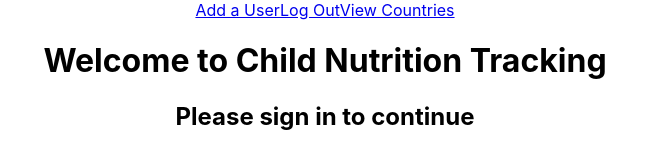
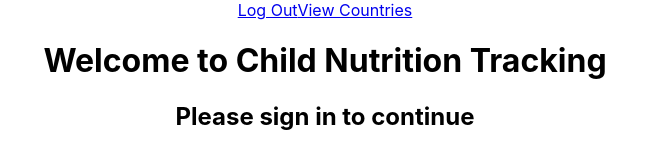
Before and after one commit to interntl-child-nutr-status/intl-chld-nutr-FE, a React (Create React App) app in the folder cnr-front/: page / in a window 1280 px wide. Shown: the top 150 px of the page, without its empty margins (315-965 px from the left). Built offline with nearby package versions, Linux system fonts and the light colour scheme; sample sign-in values are in the browser's storage.

Commit message:
reworked logic to ensure non admin users can not add new users

```diff
--- a/cnr-front/src/App.js
+++ b/cnr-front/src/App.js
@@ -26,7 +26,7 @@ class App extends Component {
     return (
       <div className="App">
         <nav>
-          {localStorage.getItem('adminStatus') &&<Link to='/newUser'>Add a User</Link>}
+          {localStorage.getItem('adminStatus')==='true' &&<Link to='/newUser'>Add a User</Link>}
           <Link onClick={() => {
               localStorage.removeItem('adminStatus')
               localStorage.removeItem('token')
--- a/cnr-front/src/PrivateRoute.js
+++ b/cnr-front/src/PrivateRoute.js
@@ -3,14 +3,15 @@ import { Route, Redirect } from 'react-router-dom';
 
 const PrivateRoute = ({component: Component, admin, ...rest}) =>{
     if (admin){
+        console.log(admin, localStorage.getItem('adminStatus'));
         return(
             <Route
                 {...rest}
                 render={props =>
-                (localStorage.getItem("token") && localStorage.getItem('adminStatus'))? (
+                (localStorage.getItem("token") && localStorage.getItem('adminStatus') === 'true')? (
                     <Component {...props} />
                 ) : (
-                    <Redirect to="/" />
+                    <Redirect to="/countries" />
                 )
                 }
              />
```
